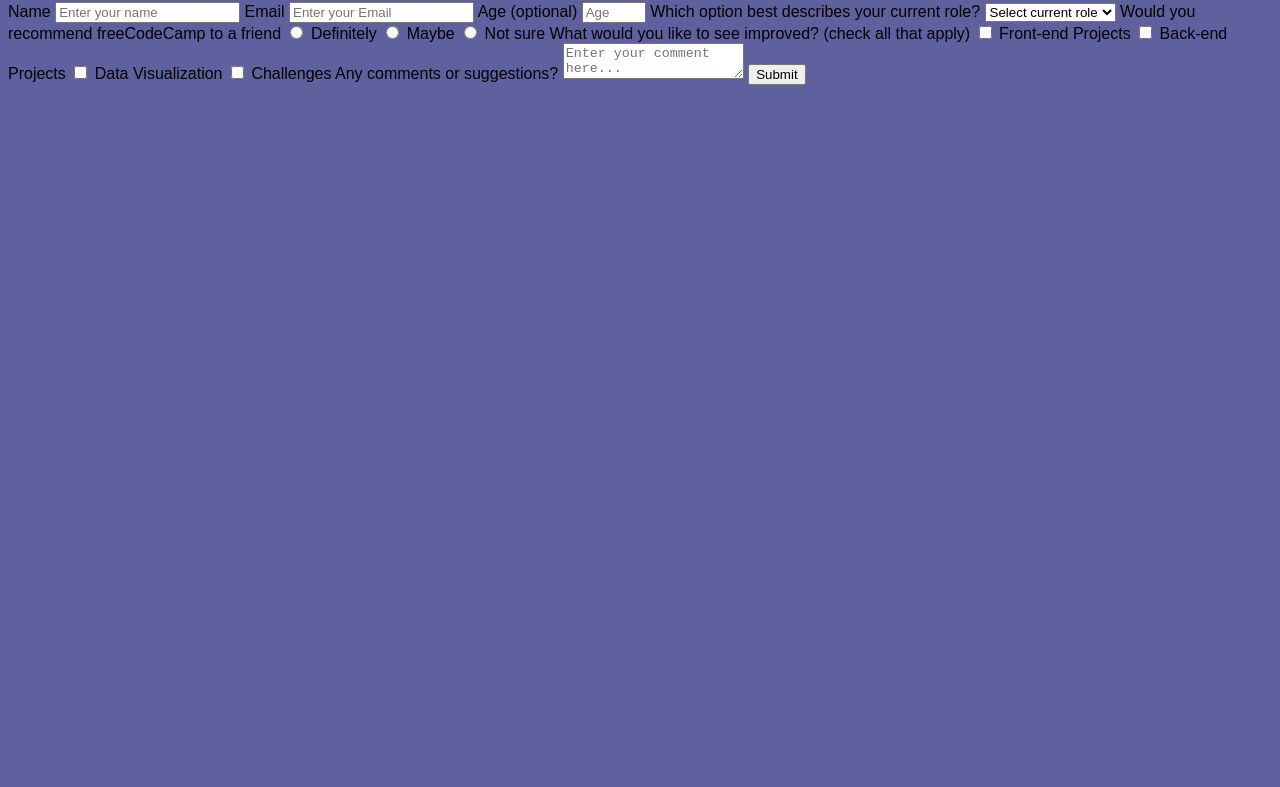
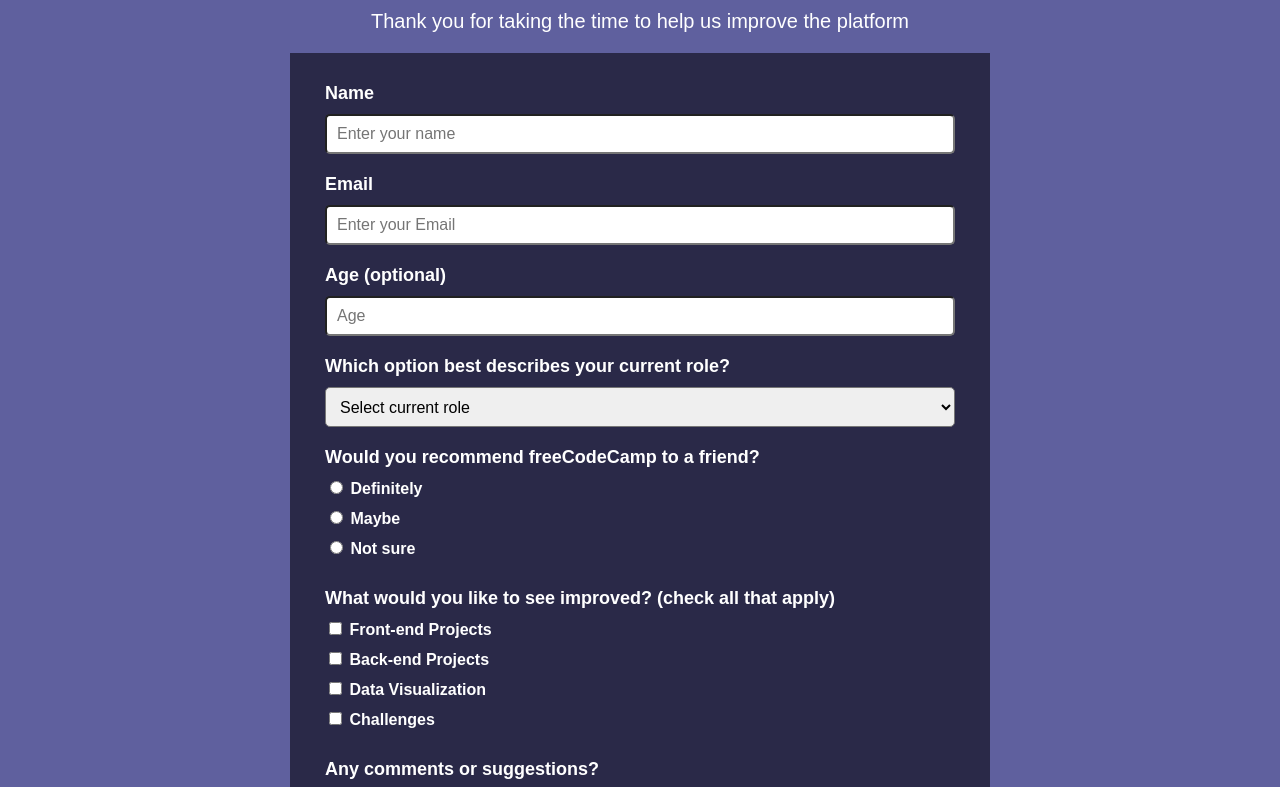
Before and after one commit to ameer-ahmad/survey-form, a plain HTML site: page index.html in a window 1280 px wide. Shown: the part 106-893 px from the top of the page. Before the commit the page ends 800 px from the top, so only its background shows below. Drawn offline with Linux system fonts and the light colour scheme.

Commit message:
completed style.css

```diff
--- a/index.html
+++ b/index.html
@@ -36,28 +36,50 @@
             <option value="Other">Other</option>
         </select>
 
-        <label for="recommend" id="recommend-label">Would you recommend freeCodeCamp to a friend</label>
-        <input type="radio" name="recommend" value="definitely" class="recommend-radio">
-        <label for="definitely" class="radio-label">Definitely</label>
-        <input type="radio" name="recommend" value="maybe" class="recommend-radio">
-        <label for="maybe" class="radio-label">Maybe</label>
-        <input type="radio" name="recommend" value="not-sure" class="recommend-radio">
-        <label for="not-sure" class="radio-label">Not sure</label>
+        <label for="recommend" id="recommend-label">Would you recommend freeCodeCamp to a friend?</label>
+
+        <div class="recommend-radio">
+            <input type="radio" name="recommend" value="definitely">
+            <label for="definitely">Definitely</label>
+        </div>
+
+        <div class="recommend-radio">
+            <input type="radio" name="recommend" value="maybe">
+            <label for="maybe">Maybe</label>
+        </div>
+
+        <div class="recommend-radio">
+            <input type="radio" name="recommend" value="not-sure">
+            <label for="not-sure">Not sure</label>
+        </div>
+
 
         <label for="improved" id="improved-label">What would you like to see improved? (check all that apply)</label>
-        <input type="checkbox" class="improved-check" name="front-end" value="front-end">
-        <label for="front-end" class="check-label">Front-end Projects</label>
-        <input type="checkbox" class="improved-check" name="back-end" value="back-end">
-        <label for="back-end" class="check-label">Back-end Projects</label>
-        <input type="checkbox" class="improved-check" name="data-visual" value="data-visual">
-        <label for="data-visual" class="check-label">Data Visualization</label>
-        <input type="checkbox" class="improved-check" name="challenges" value="challenges">
-        <label for="challenges" class="check-label">Challenges</label>
+
+        <div class="improved-check">
+            <input type="checkbox" name="front-end" value="front-end">
+            <label for="front-end">Front-end Projects</label>
+        </div>
+
+        <div class="improved-check">
+            <input type="checkbox" name="back-end" value="back-end">
+            <label for="back-end">Back-end Projects</label>
+        </div>
+
+        <div class="improved-check">
+            <input type="checkbox" name="data-visual" value="data-visual">
+            <label for="data-visual">Data Visualization</label>
+        </div>
+
+        <div class="improved-check">
+            <input type="checkbox" name="challenges" value="challenges">
+            <label for="challenges">Challenges</label>
+        </div>
 
         <label for="comments" id="comments-label">Any comments or suggestions?</label>
         <textarea id="comments" placeholder="Enter your comment here..."></textarea>
 
-        <input type="submit" value="Submit">
+        <input id="submit" type="submit" value="Submit">
 
     </form>
 
--- a/style.css
+++ b/style.css
@@ -1,14 +1,164 @@
 body {
     background-color: #5f609e;
     font-family: Arial, Helvetica, sans-serif;
+    color: white;
 }
 
 #title {
     text-align: center;
-    color: white;
     font-size: 36px;
+    margin-top: 50px;
 }
 
 #description {
     text-align: center;
+    font-size: 20px;
 }
+
+form {
+    background-color: #2a2948;
+    display: flex;
+    flex-direction: column;
+    font-size: 18px;
+    font-weight: 600;
+    width: 700px;
+    margin-left: auto;
+    margin-right: auto;
+}
+
+#name-label {
+    margin-top: 30px;
+    margin-bottom: 10px;
+    width: 90%;
+    align-self: center;
+}
+
+#name {
+    width: 90%;
+    align-self: center;
+    border-radius: 5px;
+    height: 40px;
+    padding-left: 10px;
+    font-size: 16px;
+}
+
+#email-label {
+    margin-top: 20px;
+    margin-bottom: 10px;
+    width: 90%;
+    align-self: center;
+}
+
+#email {
+    width: 90%;
+    align-self: center;
+    border-radius: 5px;
+    height: 40px;
+    padding-left: 10px;
+    font-size: 16px;
+}
+
+#number-label {
+    margin-top: 20px;
+    margin-bottom: 10px;
+    width: 90%;
+    align-self: center;
+}
+
+#number {
+    width: 90%;
+    align-self: center;
+    border-radius: 5px;
+    height: 40px;
+    padding-left: 10px;
+    font-size: 16px;
+}
+
+
+/* Chrome, Safari, Edge, Opera */
+
+input::-webkit-outer-spin-button,
+input::-webkit-inner-spin-button {
+    -webkit-appearance: none;
+    margin: 0;
+}
+
+
+/* FireFox */
+
+input[type=number] {
+    -moz-appearance: textfield;
+}
+
+#dropdown-label {
+    margin-top: 20px;
+    margin-bottom: 10px;
+    width: 90%;
+    align-self: center;
+}
+
+#dropdown {
+    width: 90%;
+    align-self: center;
+    border-radius: 5px;
+    height: 40px;
+    padding-left: 10px;
+    font-size: 16px;
+}
+
+#recommend-label {
+    margin-top: 20px;
+    margin-bottom: 10px;
+    width: 90%;
+    align-self: center;
+}
+
+.recommend-radio {
+    width: 90%;
+    align-self: center;
+    font-size: 16px;
+    height: 30px;
+}
+
+#improved-label {
+    margin-top: 20px;
+    margin-bottom: 10px;
+    width: 90%;
+    align-self: center;
+}
+
+.improved-check {
+    width: 90%;
+    align-self: center;
+    font-size: 16px;
+    height: 30px;
+}
+
+#comments-label {
+    margin-top: 20px;
+    margin-bottom: 10px;
+    width: 90%;
+    align-self: center;
+}
+
+#comments {
+    width: 90%;
+    align-self: center;
+    border-radius: 5px;
+    height: 100px;
+    font-size: 16px;
+    padding-left: 10px;
+    padding-top: 10px;
+    margin-bottom: 30px;
+}
+
+#submit {
+    width: 90%;
+    align-self: center;
+    height: 40px;
+    font-size: 16px;
+    background-color: #37af65;
+    color: white;
+    border: 0px;
+    margin-bottom: 30px;
+}
```
